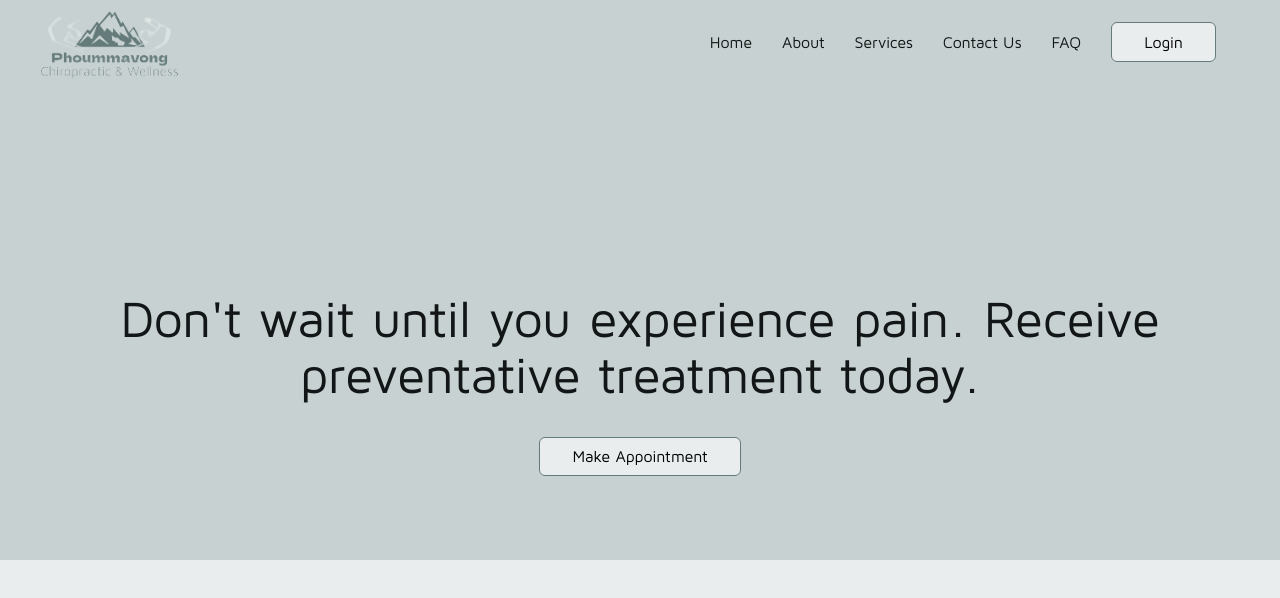
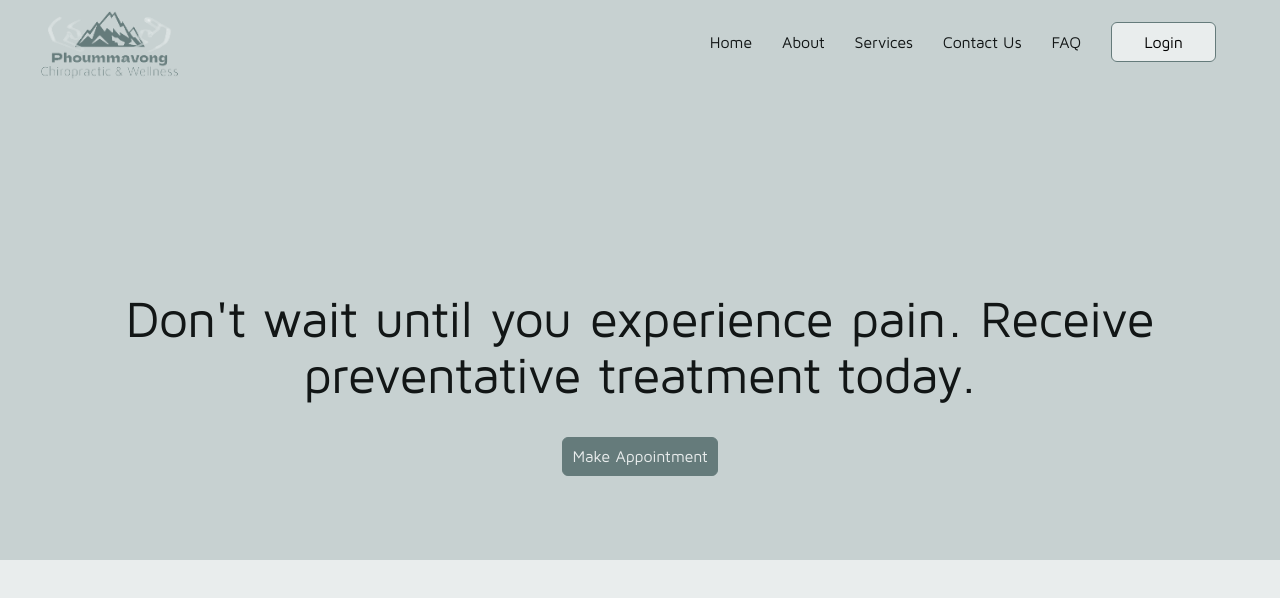
Before and after one commit to jasminepvo/phoummavongchiropractic, a React (Vite) app: page / in a window 1280 px wide. Shown: the top 598 px of the page. Built offline with nearby package versions, Linux system fonts and the light colour scheme.

Commit message:
Adjust hero button

```diff
--- a/src/components/Hero.css
+++ b/src/components/Hero.css
@@ -8,25 +8,6 @@
 	position: relative;
 }
 
-/* .hero--heading {
-	outline: 2px solid green;
-	position: absolute;
-	bottom: 100px;
-	margin: 0 auto;
-	text-align: center;
-	width: 100%;
-}
-
-.hero--button {
-	position: absolute;
-	bottom: 50px;
-	margin: 0 auto;
-} */
-
-.hero--button {
-	width: max-content;
-}
-
 .hero-text {
 	width: 100%;
 	height: 70%;
@@ -34,4 +15,12 @@
 	flex-direction: column;
 	justify-content: flex-end;
 	align-items: center;
+
+	letter-spacing: -0.015em;
 }
+
+.hero--button {
+	background-color: var(--darkgrey);
+	color: var(--white);
+	padding: 0.6em;
+}
```
